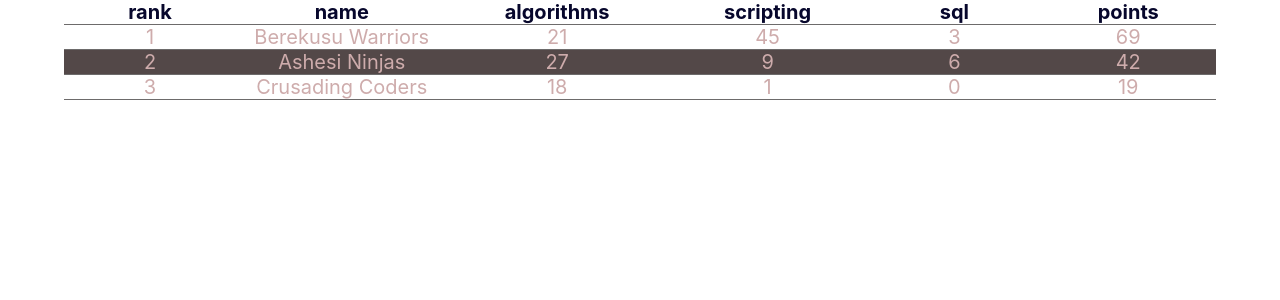
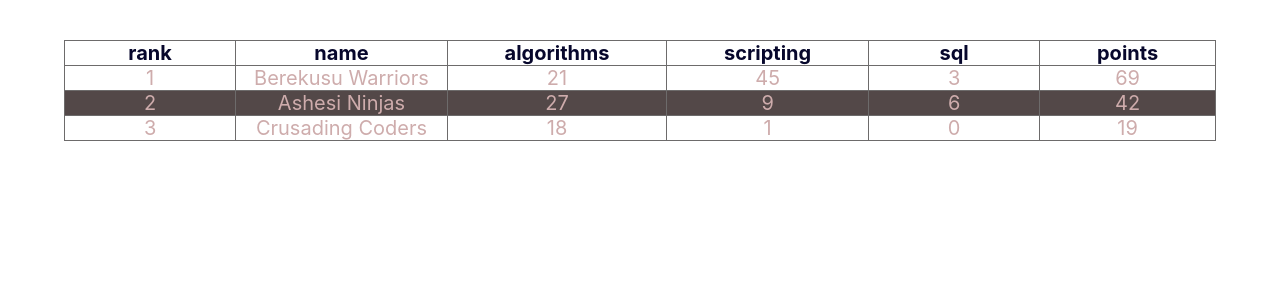
Before and after one commit to gdscashesi/ashesi-hackers-league, a React (Create React App) app: page /test in a window 1280 px wide. Shown: the top 300 px of the page. Built offline with nearby package versions, Linux system fonts and the light colour scheme; a web font is replaced by a local one.

Commit message:
changed styles

```diff
--- a/src/components/Table/tableStyles.module.scss
+++ b/src/components/Table/tableStyles.module.scss
@@ -3,7 +3,8 @@
     position: absolute;
     left: 5%;
     right: 5%;
-    border: 0px solid #6d6b6b;
+    top: 5%;
+    border: 1px solid #6d6b6b;
     border-collapse: collapse;
     width: 100%;
     height: 200px;
@@ -14,6 +15,7 @@
 
 th {
     border-bottom: 1px solid #6d6b6b;
+    border: 1px solid #6d6b6b;
     width:5%;
     color: rgb(7, 7, 44);
 }
@@ -21,6 +23,7 @@ th {
 td {
     text-align: center;
     border-bottom: 1px solid #6d6b6b;
+    border: 1px solid #6d6b6b;
 }
 
 tr{
```
